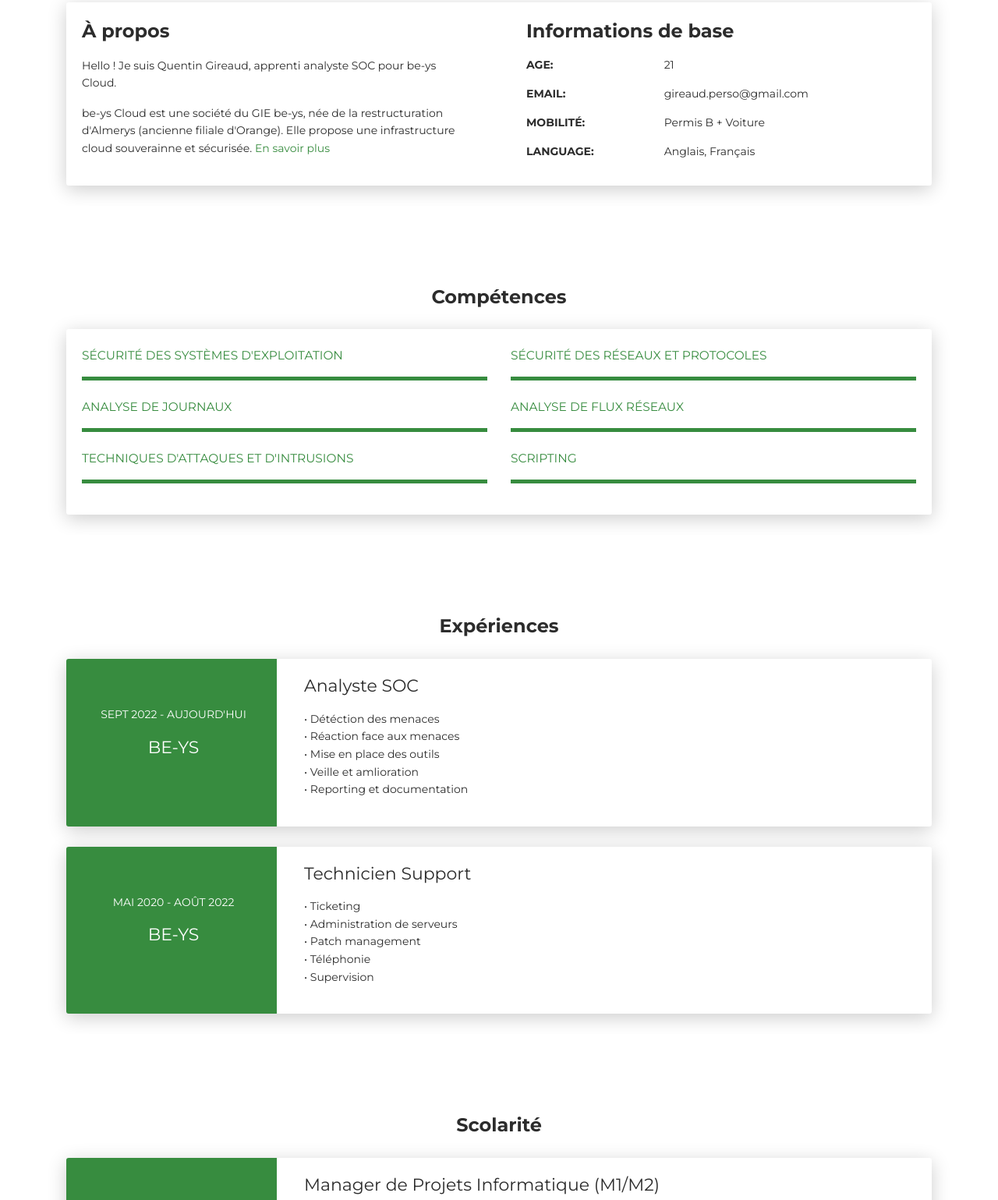
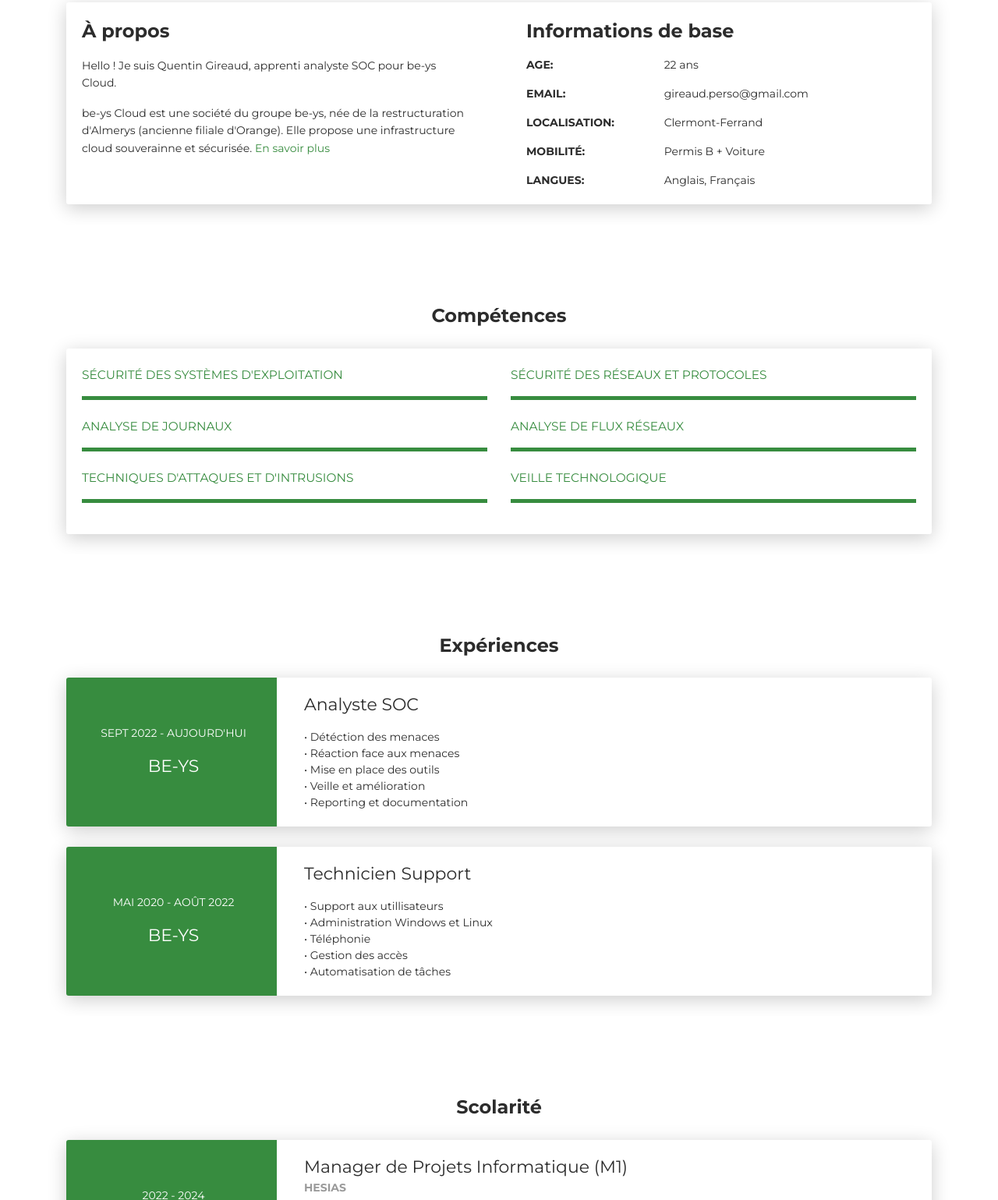
Before and after one commit to Fedpixel/gireaud.fr, a plain HTML site: page index.html in a window 1280 px wide. Shown: the part 617-2156 px from the top of the page at 78% size. Drawn offline with Linux system fonts and the light colour scheme.

Commit message:
simplification & maj age

```diff
--- a/index.html
+++ b/index.html
@@ -31,7 +31,7 @@
               <ul class="navbar-nav">
                 <li class="nav-item"><a class="nav-link smooth-scroll" href="#about">À propos</a></li>
                 <li class="nav-item"><a class="nav-link smooth-scroll" href="#skill">Compétences</a></li>
-                <li class="nav-item"><a class="nav-link smooth-scroll" href="#experience">Experiences</a></li>
+                <li class="nav-item"><a class="nav-link smooth-scroll" href="#experience">Expériences</a></li>
                 <li class="nav-item"><a class="nav-link smooth-scroll" href="#school">Scolarité</a></li>
               </ul>
             </div>
@@ -54,7 +54,7 @@
       </div>
       <div class="section">
         <div class="container">
-          <div class="button-container"><a class="btn btn-default btn-round btn-lg btn-icon" href="https://linkedin.com/in/qgireaud/" rel="tooltip" title="Mon linkedin"><i class="fa fa-linkedin"></i></a><!--<a class="btn btn-default btn-round btn-lg btn-icon" href="#" rel="tooltip" title="Follow me on Twitter"><i class="fa fa-linkedin"></i></a><a class="btn btn-default btn-round btn-lg btn-icon" href="#" rel="tooltip" title="Follow me on Google+"><i class="fa fa-google-plus"></i></a><a class="btn btn-default btn-round btn-lg btn-icon" href="#" rel="tooltip" title="Follow me on Instagram"><i class="fa fa-instagram"></i></a>--></div>
+          <div class="button-container"><a class="btn btn-default btn-round btn-lg btn-icon" href="https://linkedin.com/in/qgireaud/" rel="tooltip" title="Mon linkedin"><i class="fa fa-linkedin"></i></a></div>
         </div>
       </div>
     </div>
@@ -68,7 +68,7 @@
           <div class="card-body">
             <div class="h4 mt-0 title">À propos</div>
             <p>Hello ! Je suis Quentin Gireaud, apprenti analyste SOC pour be-ys Cloud.</p>
-            <p>be-ys Cloud est une société du GIE be-ys, née de la restructuration d'Almerys (ancienne filiale d'Orange). Elle propose une infrastructure cloud souverainne et sécurisée.  <a href="https://be-ys.cloud">En savoir plus</a></p>
+            <p>be-ys Cloud est une société du groupe be-ys, née de la restructuration d'Almerys (ancienne filiale d'Orange). Elle propose une infrastructure cloud souverainne et sécurisée.  <a href="https://be-ys.cloud">En savoir plus</a></p>
           </div>
         </div>
         <div class="col-lg-6 col-md-12">
@@ -76,18 +76,22 @@
             <div class="h4 mt-0 title">Informations de base</div>
             <div class="row">
               <div class="col-sm-4"><strong class="text-uppercase">Age:</strong></div>
-              <div class="col-sm-8">21</div>
+              <div class="col-sm-8">22 ans</div>
             </div>
             <div class="row mt-3">
               <div class="col-sm-4"><strong class="text-uppercase">Email:</strong></div>
               <div class="col-sm-8">gireaud.perso@gmail.com</div>
             </div>
             <div class="row mt-3">
+              <div class="col-sm-4"><strong class="text-uppercase">Localisation:</strong></div>
+              <div class="col-sm-8">Clermont-Ferrand</div>
+            </div>
+            <div class="row mt-3">
               <div class="col-sm-4"><strong class="text-uppercase">Mobilité:</strong></div>
               <div class="col-sm-8">Permis B + Voiture</div>
             </div>
             <div class="row mt-3">
-              <div class="col-sm-4"><strong class="text-uppercase">Language:</strong></div>
+              <div class="col-sm-4"><strong class="text-uppercase">Langues:</strong></div>
               <div class="col-sm-8">Anglais, Français</div>
             </div>
           </div>
@@ -142,7 +146,7 @@
             </div>
           </div>
           <div class="col-md-6">
-            <div class="progress-container progress-primary"><span class="progress-badge">Scripting</span>
+            <div class="progress-container progress-primary"><span class="progress-badge">Veille Technologique</span>
               <div class="progress">
                 <div class="progress-bar progress-bar-primary" data-aos="progress-full" data-aos-offset="10" data-aos-duration="2000" role="progressbar" aria-valuenow="60" aria-valuemin="0" aria-valuemax="100" style="width: 100%;"></div><span class="progress-value"></span>
               </div>
@@ -167,10 +171,10 @@
         <div class="col-md-9" data-aos="fade-left" data-aos-offset="50" data-aos-duration="500">
           <div class="card-body">
             <div class="h5">Analyste SOC</div>
-            <p> • Détéction des menaces<br>
+                • Détéction des menaces<br>
                 • Réaction face aux menaces<br>
                 • Mise en place des outils<br>
-                • Veille et amlioration<br>
+                • Veille et amélioration<br>
                 • Reporting et documentation<br>
           </div>
         </div>
@@ -187,12 +191,11 @@
         <div class="col-md-9" data-aos="fade-left" data-aos-offset="50" data-aos-duration="500">
           <div class="card-body">
             <div class="h5">Technicien Support</div>
-            <p> • Ticketing<br>
-                • Administration de serveurs<br>
-                • Patch management<br>
+                • Support aux utillisateurs<br>
+                • Administration Windows et Linux<br>
                 • Téléphonie<br>
-                • Supervision<br>
-            </p>
+                • Gestion des accès<br>
+                • Automatisation de tâches
           </div>
         </div>
       </div>
@@ -212,9 +215,9 @@
         </div>
         <div class="col-md-9" data-aos="fade-left" data-aos-offset="50" data-aos-duration="500">
           <div class="card-body">
-            <div class="h5">Manager de Projets Informatique (M1/M2)</div>
+            <div class="h5">Manager de Projets Informatique (M1)</div>
             <p class="category">Hesias</p>
-            <p>Le  manager  de  projets  informatiques  traduit  les  demandes  de  son  client  en  solutions informatiques.<br> Ses missions exigent des compétences techniques et managériales pour accompagner le travail des développeurs, des architectes d’infrastructures informatiques  et  des  administrateurs  de réseau. <br> Il  élabore  le  cahier  des  charges  et  le  planning,  évalue  le  temps  de  travail  et  le  budget  et  fait l'interface entre les différents acteurs (ingénieurs, techniciens, clients, fournisseurs...).<a href="https://hesias.fr" target="_blank">En savoir plus</a></p>
+            <p>Le manager de projets informatiques traduit les demandes de son client en solutions informatiques. Ses missions exigent des compétences techniques et managériales pour accompagner le travail des développeurs, des architectes d’infrastructures informatiques et des administrateurs de réseau. Il élabore le cahier des charges et le planning, évalue le temps de travail et le budget et fait l'interface entre les différents acteurs (ingénieurs, techniciens, clients, fournisseurs...).<a href="https://hesias.fr" target="_blank">En savoir plus</a></p>
           </div>
         </div>
       </div>
@@ -231,7 +234,7 @@
           <div class="card-body">
             <div class="h5">Administration et Sécurité des Réseaux (MRIT ASUR)</div>
             <p class="category">Université Clermont Auvergne</p>
-            <p>Le contenu de cette formation permet à l'étudiant de conforter et d'acquérir des connaissances de base sur les réseaux et les télécommunications (routage, protocoles de communication, matériels de câblage, transmission, etc...) ainsi que sur leurs évolutions technologiques (cloud, virtualisation, etc...). A cela s'ajoutent des connaissances plus spécifiques en administration des systèmes et réseaux et en sécurisation des réseaux.<a href="https://www.ssi.gouv.fr/particulier/formations/secnumedu/formations-labellisees-secnumedu/licence-professionnelle-mrit-metiers-des-reseaux-informatiques-et-des-telecommunications-specialite-asur-administration-et-securite-des-reseaux-2/" target="_blank">En savoir plus</a></p>
+            <p>Le contenu de cette formation permet à l'étudiant de conforter et d'acquérir des connaissances sur les réseaux et les télécommunications (routage, protocoles de communication, matériels de câblage, transmission, etc...) ainsi que sur leurs évolutions technologiques (cloud, virtualisation, etc...). A cela s'ajoutent des connaissances plus spécifiques en administration des systèmes et réseaux et en sécurisation des réseaux.<a href="https://www.ssi.gouv.fr/particulier/formations/secnumedu/formations-labellisees-secnumedu/licence-professionnelle-mrit-metiers-des-reseaux-informatiques-et-des-telecommunications-specialite-asur-administration-et-securite-des-reseaux-2/" target="_blank">En savoir plus</a></p>
           </div>
         </div>
       </div>
@@ -248,7 +251,7 @@
           <div class="card-body">
             <div class="h5">Services Informatiques aux Organisations (SIO SISR)</div>
             <p class="category">Lycée Sidoine Apollinare</p>
-            <p>Le titulaire du BTS Services informatiques aux organisations participe à la production et à la fourniture de services informatiques aux organisations. Le titulaire de l’option SISR est un spécialiste des environnements informatiques. Il participe à la production et à la fourniture de services en réalisant ou en adaptant des solutions d’infrastructure et en assurant le fonctionnement optimal des équipements.  Le titulaire de l’option SLAM est  quant à lui plutôt un professionnel de l’environnement des langages et des outils informatiques. Il développe, adapte et maintient des programmes et des solutions applicatives.<a href="https://www.lycee-sidoine-apollinaire.fr/nos-formations/bts/services-informatiques-aux-organisations/" target="_blank">En savoir plus</a></p>
+            <p>Le titulaire du BTS Services informatiques aux organisations participe à la production et à la fourniture de services informatiques aux organisations. Le titulaire de l’option SISR est un spécialiste des environnements informatiques. Il participe à la production et à la fourniture de services en réalisant ou en adaptant des solutions d’infrastructure et en assurant le fonctionnement optimal des équipements.<a href="https://www.lycee-sidoine-apollinaire.fr/nos-formations/bts/services-informatiques-aux-organisations/" target="_blank">En savoir plus</a></p>
           </div>
         </div>
       </div>
```
